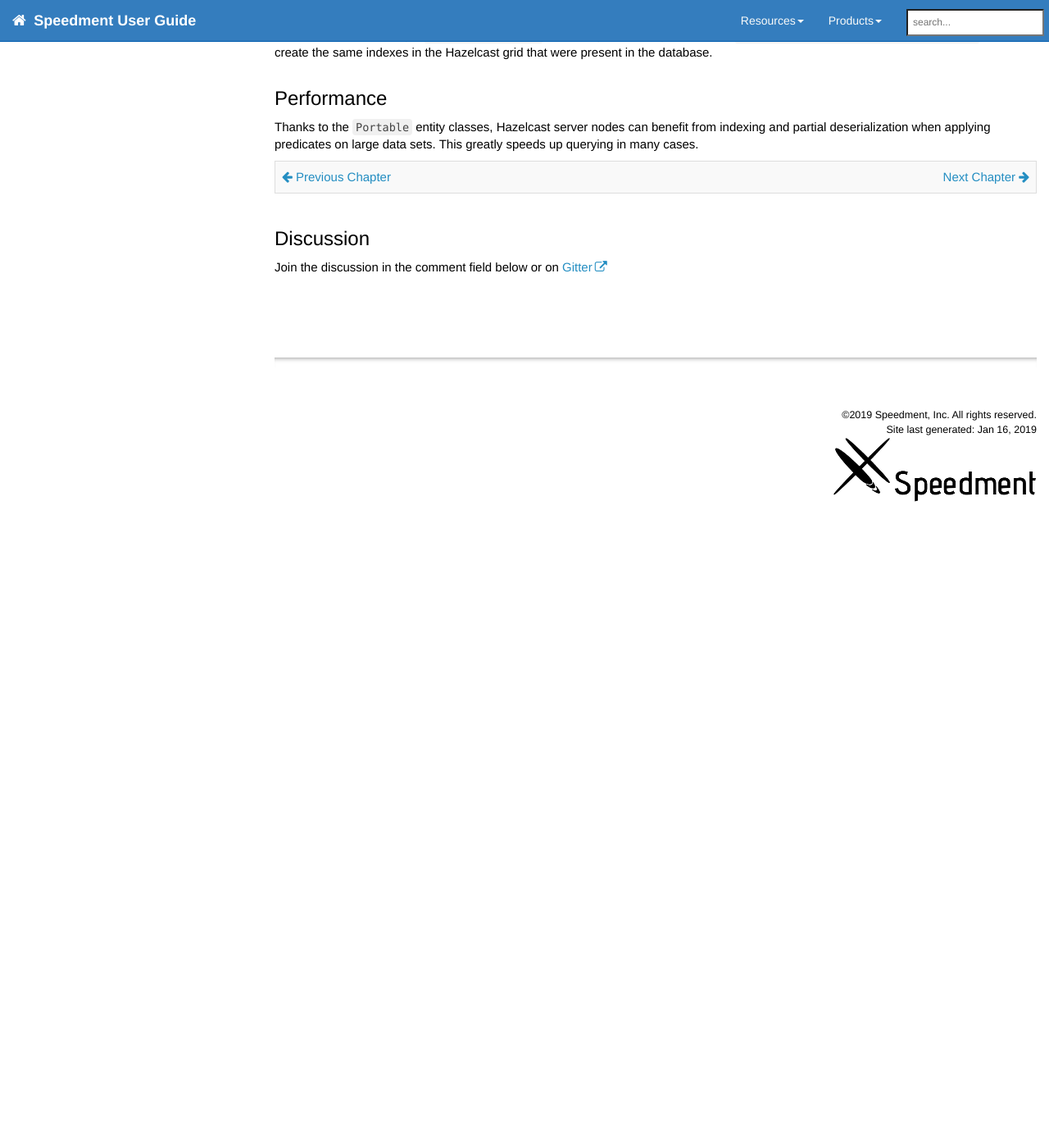
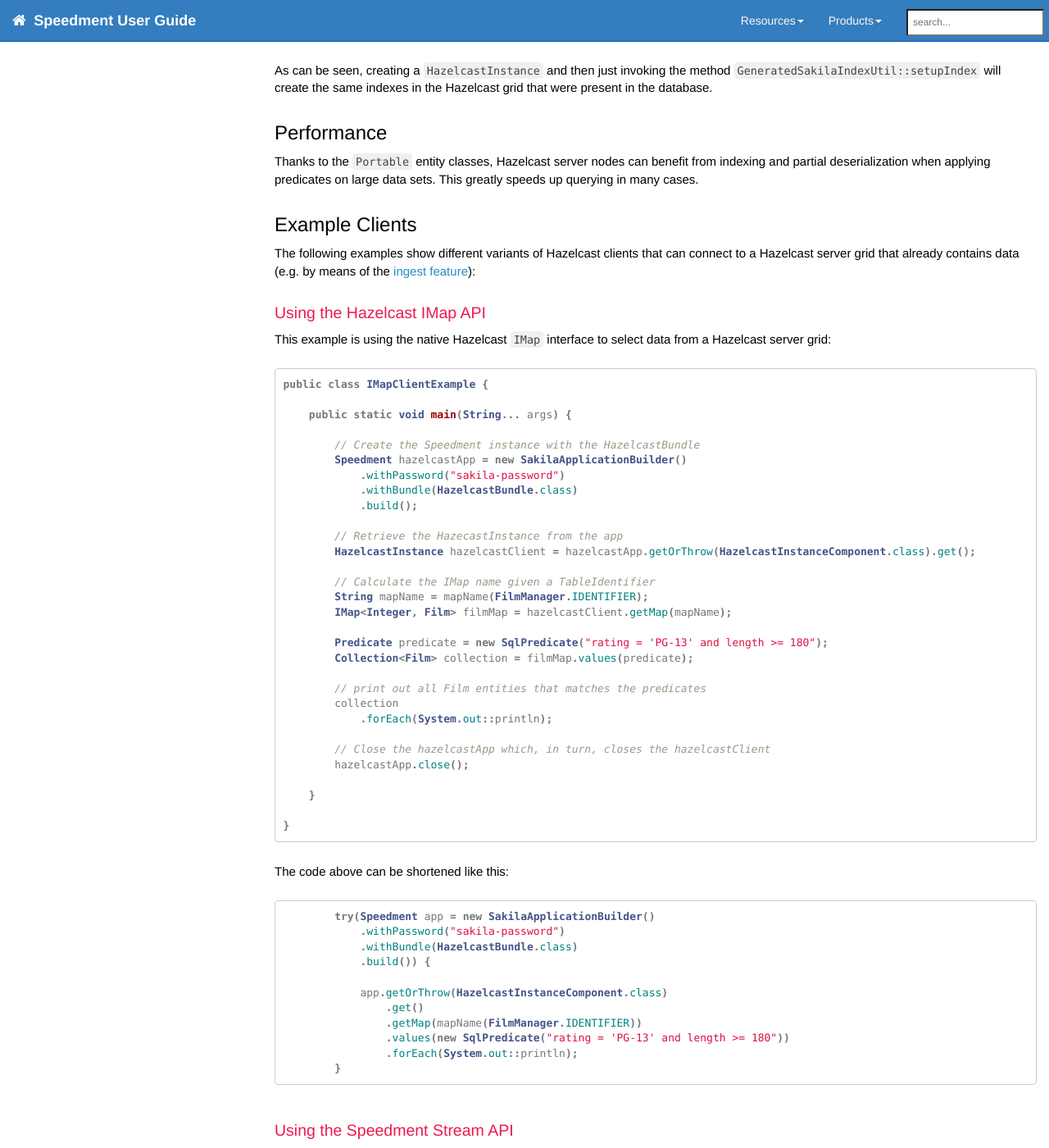
Before and after one commit to speedment/speedment-doc, a Jekyll site: the page built from pages/hazelcast.md, in a window 1280 px wide and 1400 px high, scrolled down 11669 px. Shown: the whole window at 82% size. Built offline with Jekyll 4.4.1, drawn with Linux system fonts in a browser that asks for light colours; nearby versions of some CDN libraries; comment, search, counter and statistics services are not loaded; before the commit the page ends 12356 px from its top, so only the background shows below that; some of the changed text lies outside the part shown.

Commit message:
hazelcast: Add examples

````diff
--- a/pages/hazelcast.md
+++ b/pages/hazelcast.md
@@ -22,13 +22,15 @@
 
 **Requires Speedment Enterprise 3.1.10 or later.**
 
-Using the Hazelcast Bundles, Speedment can greatly simplify working with Hazelcast and can:
-- Automatically generate a Java domain model from an existing database
-- Automatically generate serialization support for Hazelcast
-- Automatically generate configuration handling for Hazelcast
-- Automatically generate Hazelcast indexing based on the underlying database indexing
-- Provide automatic ingest of data from an existing database to the Hazelcast grid
-- Provide access to the Hazelcast grid for additional languages such as
+Using the Hazelcast Bundles, Speedment can greatly simplify working with Hazelcast and can, from an existing database, automatically generate:
+- Java domain data model (e.g. entities)
+- Hazelcast Serialization support
+- Hazelcast configuration handling
+- Hazelcast indexing based on the underlying database indexing
+
+In addition to this, Speedment and the Hazelcast Bundles also provides:
+- Automatic ingest of data from an existing database to the Hazelcast grid
+- Access to the Hazelcast grid for additional languages such as
   -  C++
   -  node.js
   -  C#
@@ -135,17 +137,17 @@
 Because entities are stored in distributed maps, each entry must have a unique key. The key is extracted from an entity depending on its primary key(s) (if any). This works in the following way:
 
 #### No Primary Key
-A synthetic key is used in the form of a `Long` that generates a unique value each time an entry is added to the map. The specific sequence is undefined but it is guaranteed keys are never repeated within the same cluster. It is not recommended to use entities with no primary key.
+A synthetic key is used in the form of a `Long` that generates a unique value each time an entry is added to the map. The specific sequence is undefined but it is guaranteed keys are never repeated for the same `Map` within the same cluster. It is not recommended to use entities with no primary key.
 
 #### One Primary Key
-The primary key is extracted from the entity and is used as a key in the `Map`. For example, if a `Film` entity has a primary key "film_id" that is of type `int`, then a corresponding `Integer` will be used as key.
+The primary key is extracted from the entity and is used as a key in the `Map`. For example, if a `Film` entity has a primary key "film_id" that is of type `int`, then a corresponding `Integer` will be used as key. This is the recommended way for optimum performance.
 
 #### Two or More Primary Keys
 The primary keys are extracted from the entry and are put in a `List` that is used as a key in the `Map`. For example, if a `FilmActor` entity has a compound primary key consisting of the columns `actor_id` and `film_id` (both of type `int`), then a `List` containing two corresponding `Integer` objects will be used as key.
 
 ### Portable Factories
 The `HazelcastToolBundle` automatically generates the necessary `PortableFactory` objects. These are used to create `Portable` entities without resorting to reflection.
-All `PortableFactory` classes are hold together in a single holder class and there is one `PortableFactory` for each schema in the database. For the Sakila sample database (that consist only of one schema) the following classes are generated:
+All `PortableFactory` classes are collected together in a single holder class and there is one `PortableFactory` for each schema in the database. For the Sakila sample database (that consist only of one schema also named "sakila") the following classes are generated:
 ```java
 public final class SakilaPortableFactories {
 
@@ -265,7 +267,7 @@
 - Time
 - Date
 - BLOB
-- CLOB via String mapping
+CLOB and Text columns are supported via String mapping.
 
 For each column, there are a number of [type mapping](maven.html#adding-a-type-mapper) possibilities that can be applied using the UI Tool.
 
@@ -494,6 +496,102 @@
 ## Performance
 Thanks to the `Portable` entity classes, Hazelcast server nodes can benefit from indexing and partial deserialization when applying predicates on large data sets. This greatly speeds up querying in many cases.
 
+## Example Clients
+The following examples show different variants of Hazelcast clients that can connect to a Hazelcast server grid that already contains data (e.g. by means of the [ingest feature](#ingest-data)):
+
+### Using the Hazelcast IMap API
+This example is using the native Hazelcast `IMap` interface to select data from a Hazelcast server grid:
+```java
+public class IMapClientExample {
+
+    public static void main(String... args) {
+
+        // Create the Speedment instance with the HazelcastBundle
+        Speedment hazelcastApp = new SakilaApplicationBuilder()
+            .withPassword("sakila-password")
+            .withBundle(HazelcastBundle.class)
+            .build();
+
+        // Retrieve the HazecastInstance from the app
+        HazelcastInstance hazelcastClient = hazelcastApp.getOrThrow(HazelcastInstanceComponent.class).get();
+
+        // Calculate the IMap name given a TableIdentifier
+        String mapName = mapName(FilmManager.IDENTIFIER);
+        IMap<Integer, Film> filmMap = hazelcastClient.getMap(mapName);
+
+        Predicate predicate = new SqlPredicate("rating = 'PG-13' and length >= 180");
+        Collection<Film> collection = filmMap.values(predicate);
+
+        // print out all Film entities that matches the predicates
+        collection
+            .forEach(System.out::println);
+
+        // Close the hazelcastApp which, in turn, closes the hazelcastClient
+        hazelcastApp.close();
+
+    }
+
+}
+```
+The code above can be shortened like this:
+``` java
+        try(Speedment app = new SakilaApplicationBuilder()
+            .withPassword("sakila-password")
+            .withBundle(HazelcastBundle.class)
+            .build()) {
+
+            app.getOrThrow(HazelcastInstanceComponent.class)
+                .get()
+                .getMap(mapName(FilmManager.IDENTIFIER))
+                .values(new SqlPredicate("rating = 'PG-13' and length >= 180"))
+                .forEach(System.out::println);
+        }
+```
+
+### Using the Speedment Stream API
+This example is using the Speedment Stream API to select data from a Hazelcast server grid:
+```java
+public class StreamClientExample {
+
+    public static void main(String... args) {
+
+        // Create the Speedment instance with the HazelcastBundle
+        Speedment hazelcastApp = new SakilaApplicationBuilder()
+            .withPassword("sakila-password")
+            .withBundle(HazelcastBundle.class)
+            .build();
+
+        // Retrieve the FilmManager from the app
+        FilmManager films = hazelcastApp.getOrThrow(FilmManager.class);
+
+        // Print out all Film entities that matches the predicates
+        films.stream()
+            .filter(Film.RATING.equal("PG-13"))
+            .filter(Film.LENGTH.greaterOrEqual(180))
+            .forEach(System.out::println);
+
+        // Close the hazelcastApp which, in turn, closes the hazelcastClient
+        hazelcastApp.close();
+
+    }
+
+}
+```
+The code above can be shortened like this:
+``` java
+        try (Speedment app = new SakilaApplicationBuilder()
+            .withPassword("sakila-password")
+            .withBundle(HazelcastBundle.class)
+            .build()) {
+
+            app.getOrThrow(FilmManager.class).stream()
+                .filter(Film.RATING.equal("PG-13"))
+                .filter(Film.LENGTH.greaterOrEqual(180))
+                .forEach(System.out::println);
+
+        }
+```
+
 {% include prev_next.html %}
 
 ## Discussion
````
Also changed, not shown: other parts of pages/hazelcast.md (+1 -1 lines).
